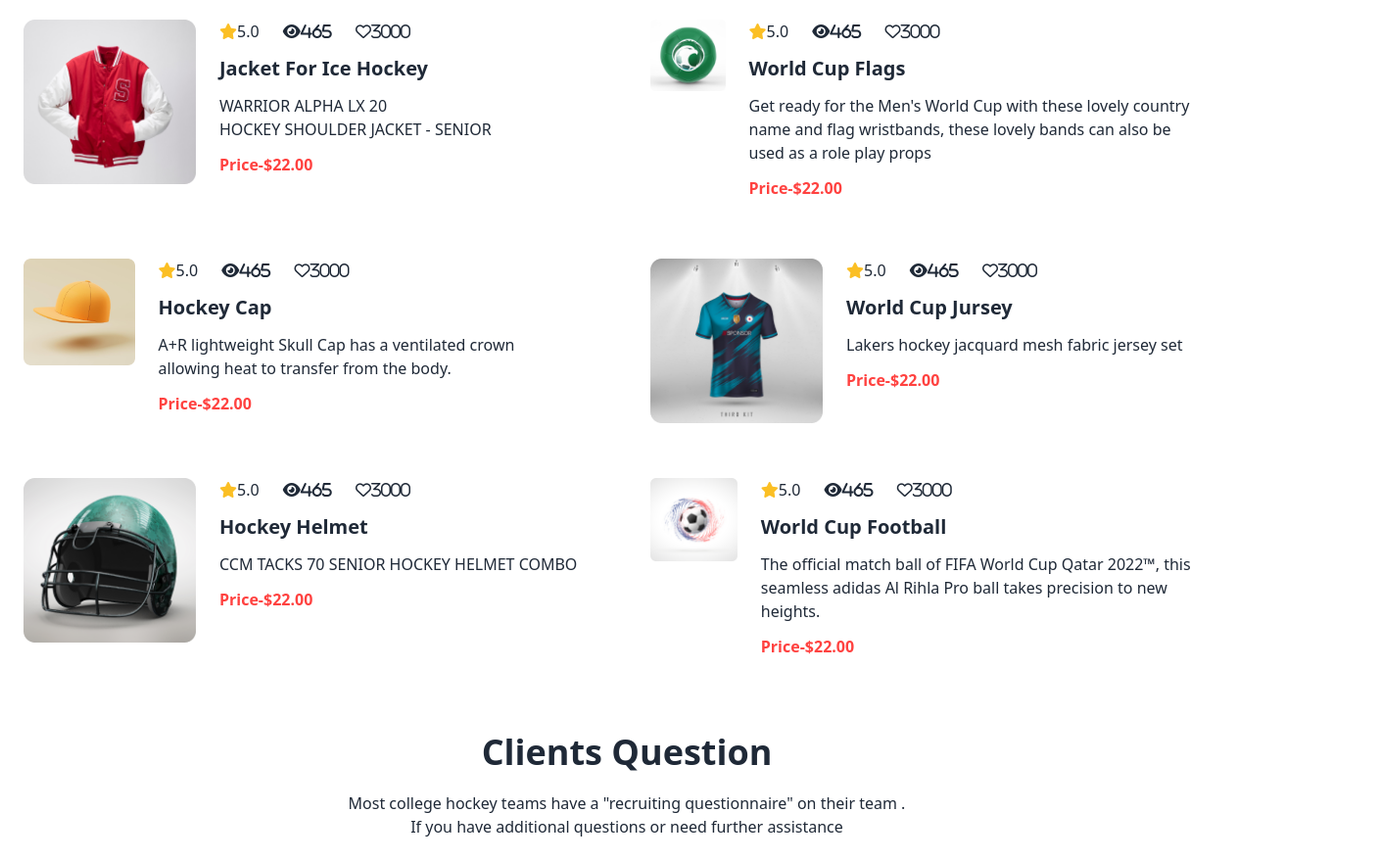
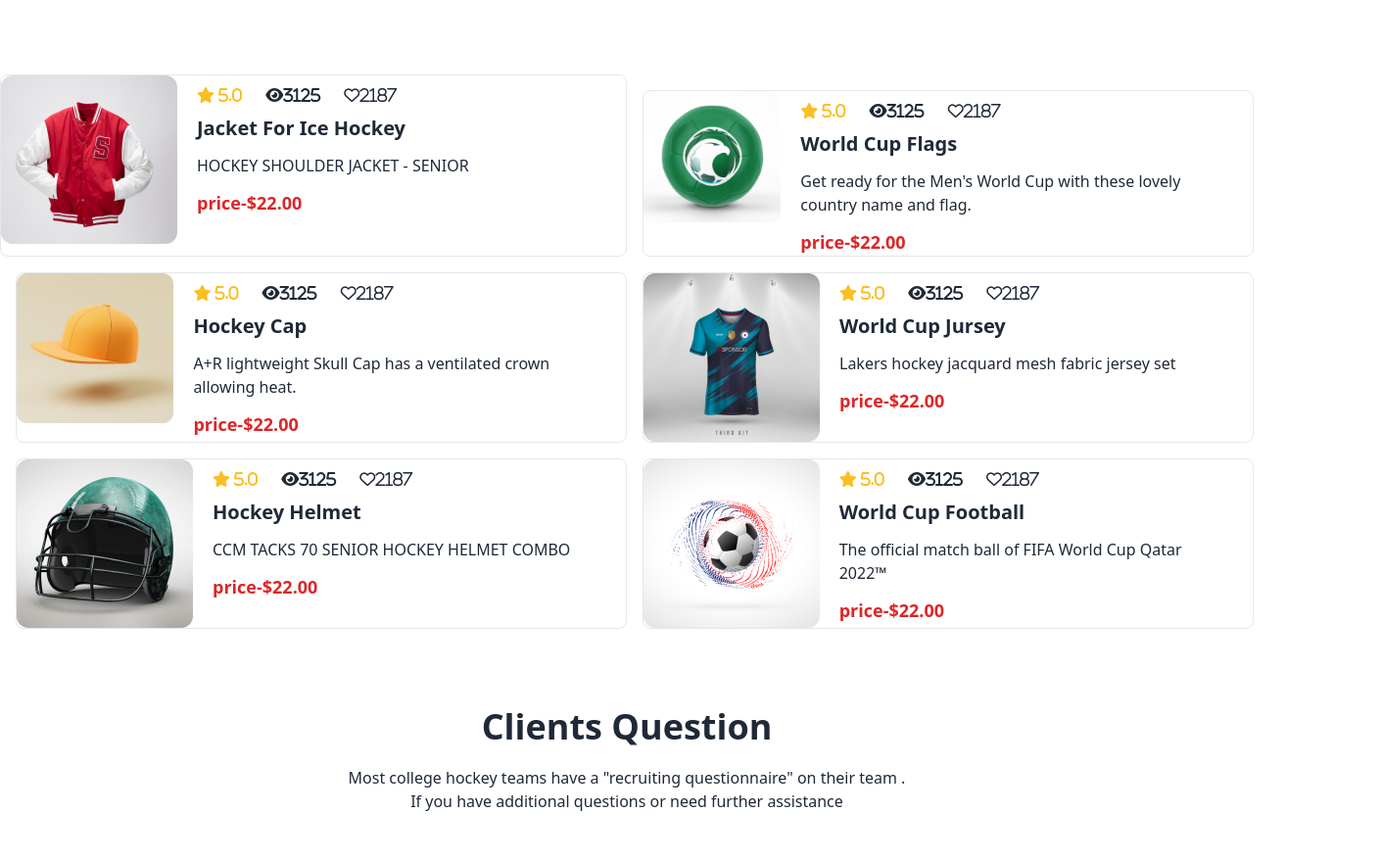
Before and after one commit to Jayed-v2/assignment-3, a plain HTML site: page index.html in a window 1280 px wide. Shown: the part 1640-2519 px from the top of the page at 98% size, 1410 px wide, since content can reach past the window. Drawn offline with nearby package versions, Linux system fonts and the light colour scheme.

Commit message:
added new product section

```diff
--- a/index.html
+++ b/index.html
@@ -70,7 +70,7 @@
              </div>
          </section>
          <section>
-             <div class="flex justify-center items-center my-10">
+             <div class="flex justify-center items-center my-20">
                  <div class=" flex flex-col items-center justify-center mx-6 my-6">
                     <div class="radial-progress" style="--value:70; color: #FF4240;" role="progressbar">87%</div>
                    <div>
@@ -140,137 +140,140 @@
               <p class="text-center text-base my-5">New hockey gear for 2024 that is worth your attention, and your hard-earned money. <br> We'll look at the best new hockey sticks, helmets, and skates available.</p>
          </section>
          <section>
-              <div class="grid grid-cols-2">
-                 <div class="flex my-6 mx-6">
-                   <div class="w-44 h-44"><img src="Images/5.png" alt=""></div>
-                   <div class="px-6">
+               <div class="grid grid-cols-2 space-x-4 space-y-4 ">
+                     <div class=" flex border rounded-lg">
                            <div>
-                        <i class="fa-solid fa-star text-amber-400"></i>5.0
-                        <i class="fa-solid fa-eye mx-5">465</i>
-                        <i class="fa-regular fa-heart">3000</i>
+                             <img src="Images/5.png" alt="">
+                           </div>
+                           <div class="mx-5">
+                            <div class="py-2">
+                              <i class="fa-solid fa-star text-amber-400"> 5.0</i>
+                              <i class="fa-solid fa-eye mx-5">3125</i>
+                              <i class="fa-regular fa-heart">2187</i>
                             </div>
                             <div>
-                        <h3 class="text-xl font-bold my-3 ">Jacket For Ice Hockey</h3>
-                        <p class="text-base">WARRIOR ALPHA LX 20 <br>HOCKEY SHOULDER JACKET - SENIOR</p>
+                               <h3 class="text-xl font-bold">Jacket For Ice Hockey</h3>
+                               <p class="py-3 text-base">HOCKEY SHOULDER JACKET - SENIOR </p>
                             </div>
                             <div>
-                        <p class="text-[#FF4240] font-bold my-3 ">Price-$22.00</p>
-
+                                <p class="text-red-600 text-lg font-bold">price-$22.00 </p>
                                 </div>
                        </div>
                      </div>
-
-                  <div class="flex my-6 mx-6">
-                    <div class="w-44 h-44"><img src="Images/6.png" alt=""></div>
-                    <div class="px-6">
+                     <div class=" flex border rounded-lg">
                             <div>
-                         <i class="fa-solid fa-star text-amber-400"></i>5.0
-                         <i class="fa-solid fa-eye mx-5">465</i>
-                         <i class="fa-regular fa-heart">3000</i>
+                              <img src="Images/6.png" alt="">
+                            </div>
+                            <div class="mx-5">
+                              <div class="py-2">
+                                <i class="fa-solid fa-star text-amber-400"> 5.0</i>
+                                <i class="fa-solid fa-eye mx-5">3125</i>
+                                <i class="fa-regular fa-heart">2187</i>
                               </div>
                               <div>
-                         <h3 class="text-xl font-bold my-3">World Cup Flags</h3>
-                         <p class="text-base">Get ready for the Men's World Cup with these lovely country name and flag wristbands, these lovely bands can also be used as a role play props</p>
+                                 <h3 class="text-xl font-bold">World Cup Flags</h3>
+                                 <p class="py-3 text-base">Get ready for the Men's World Cup with these lovely country name and flag. </p>
                               </div>
                               <div>
-                         <p class="text-[#FF4240] font-bold my-3">Price-$22.00</p>
-
+                                  <p class="text-red-600 text-lg font-bold">price-$22.00 </p>
                                   </div>
                          </div>
                      </div>
-
-                  <div class="flex my-6 mx-6">
-                    <div class="w-44 h-44"><img src="Images/7.png" alt=""></div>
-                    <div class="px-6">
+                     <div class="flex border rounded-lg">
                              <div>
-                         <i class="fa-solid fa-star text-amber-400"></i>5.0
-                         <i class="fa-solid fa-eye mx-5">465</i>
-                         <i class="fa-regular fa-heart">3000</i>
+                              <img src="Images/7.png" alt="">
+                             </div>
+                             <div class="mx-5">
+                              <div class="py-2">
+                                <i class="fa-solid fa-star text-amber-400"> 5.0</i>
+                                <i class="fa-solid fa-eye mx-5">3125</i>
+                                <i class="fa-regular fa-heart">2187</i>
                               </div>
                               <div>
-                         <h3 class="text-xl font-bold my-3">Hockey Cap</h3>
-                         <p class="text-base">A+R lightweight Skull Cap has a ventilated crown allowing heat to transfer from the body.</p>
+                                 <h3 class="text-xl font-bold">Hockey Cap</h3>
+                                 <p class="py-3 text-base"> A+R lightweight Skull Cap has a ventilated crown allowing heat. </p>
                               </div>
                               <div>
-                         <p class="text-[#FF4240] font-bold my-3">Price-$22.00</p>
+                                  <p class="text-red-600 text-lg font-bold">price-$22.00 </p>
+                                  </div>
+                         </div>
 
+                     </div>
+                     <div class="flex  border rounded-lg">
+                             <div>
+                              <img src="Images/8.png" alt="">
+                             </div>
+                             <div class="mx-5">
+                                  <div class="py-2">
+                                    <i class="fa-solid fa-star text-amber-400"> 5.0</i>
+                                    <i class="fa-solid fa-eye mx-5">3125</i>
+                                    <i class="fa-regular fa-heart">2187</i>
+                                  </div>
+                                  <div>
+                                     <h3 class="text-xl font-bold">World Cup Jursey</h3>
+                                     <p class="py-3 text-base"> Lakers hockey jacquard mesh fabric jersey set </p>
+                                  </div>
+                                  <div>
+                                      <p class="text-red-600 text-lg font-bold">price-$22.00 </p>
                                       </div>
                              </div>
                      </div>
-
-                  <div class="flex my-6 mx-6">
-                    <div class="w-44 h-44"><img src="Images/8.png" alt=""></div>
-                    <div class="px-6">
+                     <div class=" flex border rounded-lg">
                               <div>
-                         <i class="fa-solid fa-star text-amber-400"></i>5.0
-                         <i class="fa-solid fa-eye mx-5">465</i>
-                         <i class="fa-regular fa-heart">3000</i>
+                                <img src="Images/9.png" alt="">
+                              </div>
+                              <div class="mx-5">
+                                <div class="py-2">
+                                  <i class="fa-solid fa-star text-amber-400"> 5.0</i>
+                                  <i class="fa-solid fa-eye mx-5">3125</i>
+                                  <i class="fa-regular fa-heart">2187</i>
                                 </div>
                                 <div>
-                         <h3 class="text-xl font-bold my-3">World Cup Jursey</h3>
-                         <p class="text-base">Lakers hockey jacquard mesh fabric jersey set</p>
+                                   <h3 class="text-xl font-bold">Hockey Helmet</h3>
+                                   <p class="py-3 text-base"> CCM TACKS 70 SENIOR HOCKEY HELMET COMBO </p>
                                 </div>
                                 <div>
-                         <p class="text-[#FF4240] font-bold my-3">Price-$22.00</p>
-
+                                    <p class="text-red-600 text-lg font-bold">price-$22.00 </p>
                                     </div>
                            </div>
                      </div>
-
-                  <div class="flex my-6 mx-6">
-                    <div class="w-44 h-44"><img src="Images/9.png" alt=""></div>
-                    <div class="px-6">
+                     <div class=" flex border rounded-lg">
                                <div>
-                         <i class="fa-solid fa-star text-amber-400"></i>5.0
-                         <i class="fa-solid fa-eye mx-5">465</i>
-                         <i class="fa-regular fa-heart">3000</i>
+                                <img src="Images/10.png" alt="">
+                               </div>
+                               <div class="mx-5">
+                                <div class="py-2">
+                                  <i class="fa-solid fa-star text-amber-400"> 5.0</i>
+                                  <i class="fa-solid fa-eye mx-5">3125</i>
+                                  <i class="fa-regular fa-heart">2187</i>
                                 </div>
                                 <div>
-                         <h3 class="text-xl font-bold my-3">Hockey Helmet</h3>
-                         <p class="text-base">CCM TACKS 70 SENIOR HOCKEY HELMET COMBO</p>
+                                   <h3 class="text-xl font-bold">World Cup Football</h3>
+                                   <p class="py-3 text-base"> The official match ball of FIFA World Cup Qatar 2022™</p>
                                 </div>
                                 <div>
-                         <p class="text-[#FF4240] font-bold my-3">Price-$22.00</p>
-
+                                    <p class="text-red-600 text-lg font-bold">price-$22.00 </p>
                                     </div>
-                    </div>
-                 </div>
-
-                  <div class="flex my-6 mx-6">
-                    <div ><img src="Images/10.png" alt=""></div>
-                    <div class="px-6">
-                        <div>
-                         <i class="fa-solid fa-star text-amber-400"></i>5.0
-                         <i class="fa-solid fa-eye mx-5">465</i>
-                         <i class="fa-regular fa-heart">3000</i>
-                       </div>
-                        <div>
-                         <h3 class="text-xl font-bold my-3">World Cup Football</h3>
-                         <p class="text-base">The official match ball of FIFA World Cup Qatar 2022™, this seamless adidas Al Rihla Pro ball takes precision to new heights.</p>
-                        </div>
-                        <div>
-                         <p class="text-[#FF4240] font-bold my-3">Price-$22.00</p>
-
                            </div>
                      </div>
                </div>
 
          </section>
-         <section class="my-10">
+         <section class="my-20">
                 <h2 class="text-center text-4xl font-bold">Clients Question</h2>
                 <p class="text-center text-base py-5">Most college hockey teams have a "recruiting questionnaire" on their team . <br> If you have additional questions or need further assistance</p>
          </section>
          <section>
-                <div class="flex justify-center border">
+                <div class="flex justify-center">
                     <div>
-                          <img src="Images/11.png" alt="">
+                          <img class="h-[29rem] w-[27rem]" src="Images/11.png" alt="">
                     </div>
-                    <div class="mx-10 border">
+                    <div class="mx-10 py-10 h-[29rem] w-[27rem]">
                           <div class="flex justify-between h-12">
                             <h4 class="text-xl font-semibold">Our Equipment</h4>
                             <i class="fa-solid fa-minus"></i>
                           </div>
-                          <p>Check out HockeyMonkey's extensive collection inline and ice hockey equipment. <br> Choose from ice hockey skates, accessories, tools, & care products.</p>
+                          <p>Check out HockeyMonkey's extensive collection inline and ice hockey equipment. <br> Choose from ice hockey skates, accessories, tools, & care products.</p> <br>
                           <hr>
                           <div class="flex justify-between h-12">
                             <h4 class="text-xl font-semibold">Hockey Training</h4>
@@ -300,59 +303,61 @@
                     </div>
                 </div>
          </section>
-         <section>
+         <section class="my-20">
                <h2 class="text-center text-4xl font-bold">Get In Touch</h2>
                <p class="text-center text-base my-5">Do you have questions or concerns about our products? <br> Inquiries about pricing or shipping? <br> The “Players” at Hockey Services are always eager to help you out.</p>
          </section>
          <section class="flex justify-center items-center">
-               <div class="container">
-                   <div class="bg-[#BCED6D1A]">
+               <div class="border  px-60">
+                   <div class=" w-[23rem] h-[13.5rem] rounded-xl bg-[#BCED6D1A]">
                         <div class="px-8 py-10"><i class="fa-solid fa-phone text-lime-500"></i></div>
                         <div class="px-8">Phone Number : <br>
                           (+62) 123-321-543</div>
                    </div>
-                   <div class="bg-[#FDDD5F1A]">
+                   <div class="w-[23rem] h-[13.5rem] rounded-xl bg-[#FDDD5F1A]">
                         <div class="px-8 py-10 my-8">
                            <div><i class="fa-solid fa-envelope text-orange-400"></i></div>
                            <div>Email : <br>
                             hockeys@support.com</div>
                         </div>
                    </div>
-                   <div class="bg-[#629CF31A]">
-                          <div class="px-8 py-10">
+                   <div class="w-[23rem] h-[13.5rem] rounded-xl bg-[#629CF31A]">
+                          <div class="px-8 py-10 my-8">
                               <div><i class="fa-solid fa-location-dot text-red-500"></i></div>
                               <div>Location : <br>
                                 152/1 Mohakhali Wireless Gate</div>
                           </div>
                    </div>
                </div>
-               <div class="container mx-10">
-                      <form>
+               <div class="mx-10 border">
+                      <form class="flex py-5">
                         <label class="text-xl font-bold" for="name">Your Name <br>
                           <input class="w-80 h-16 p-4 rounded-xl bg-[#13131808] text-base font-normal" type="text" id="name" placeholder="Enter your full name">
                         </label> <br>
-                        <label class="text-xl font-bold" for="name">Your Email <br>
+                        <label class="text-xl font-bold mx-6" for="name">Your Email <br>
                           <input class="w-80 h-16 p-4 rounded-xl bg-[#13131808] text-base font-normal" type="text" id="Email" placeholder="Enter your Email">
                         </label> <br>
+                      </form>
+                      <form class="flex py-5">
                         <label class="text-xl font-bold" for="name">Subject <br>
                           <input class="w-80 h-16 p-4 rounded-xl bg-[#13131808] text-base font-normal" type="text" id="Subject" placeholder="Enter your Subject">
                         </label> <br>
-                        <label class="text-xl font-bold" for="name">Phone Number <br>
+                        <label class="text-xl font-bold mx-6" for="name">Phone Number <br>
                           <input class="w-80 h-16 p-4 rounded-xl bg-[#13131808] text-base font-normal" type="number" id="" placeholder="Enter your Phone Number">
                         </label>
                       </form>
                       <form>
                           <fieldset>
                             <legend class="text-xl font-bold">Message</legend>
-                               <textarea class=" w-[42rem] h-[23] rounded-xl bg-[#13131808] px-4 py-4" name="" id="" cols="30" rows="10" placeholder="Write your message"></textarea>
+                               <textarea class=" w-[42rem] h-[43] rounded-xl bg-[#13131808] px-4 py-4" name="" id="" cols="30" rows="10" placeholder="Write your message"></textarea>
                           </fieldset>
-                          <button class=" w-[42rem] py-4 my-4 rounded-xl bg-[#FF4240] text-white">Send Message</button>
+                          <button class=" w-[42rem] py-5 my-4 rounded-xl bg-[#FF4240] text-white font-bold">Send Message</button>
 
                       </form>
 
                </div>
          </section>
-         <section class="my-10">
+         <section class="my-20 h-40 py-12 bg-[#13131808]">
                <h2 class="text-center text-xl font-bold">Social Media</h2>
                <div class="flex justify-center items-center my-5"><svg xmlns="http://www.w3.org/2000/svg" width="175" height="24" viewBox="0 0 175 24" fill="none">
                 <path d="M19.8879 6.65563C19.1421 6.98551 18.3548 7.19169 17.5262 7.31539C18.3548 6.82057 19.0178 6.0371 19.3078 5.0887C18.5206 5.54228 17.6505 5.87216 16.6975 6.07834C15.9517 5.29487 14.8745 4.80005 13.7143 4.80005C11.4769 4.80005 9.6539 6.6144 9.6539 8.84109C9.6539 9.17097 9.69533 9.45962 9.7782 9.74827C6.42212 9.58333 3.39751 7.97516 1.36729 5.50105C1.03583 6.11957 0.828661 6.77934 0.828661 7.52157C0.828661 8.92356 1.53302 10.1606 2.65171 10.9029C1.98879 10.8616 1.36729 10.6967 0.787228 10.408V10.4493C0.787228 12.4286 2.19595 14.078 4.06044 14.4491C3.72897 14.5315 3.35608 14.5728 2.98318 14.5728C2.73458 14.5728 2.44455 14.5315 2.19595 14.4903C2.73458 16.0985 4.22617 17.2943 6.00779 17.2943C4.59907 18.3664 2.85888 19.0262 0.95296 19.0262C0.621495 19.0262 0.290031 19.0262 0 18.9849C1.82305 20.1395 3.93614 20.7993 6.25639 20.7993C13.7558 20.7993 17.8576 14.614 17.8576 9.25345C17.8576 9.0885 17.8576 8.88233 17.8576 8.71739C18.6449 8.18133 19.3492 7.48033 19.8879 6.65563Z" fill="#131318"/>
```
Lines whose indentation alone changed are shown as unchanged.
